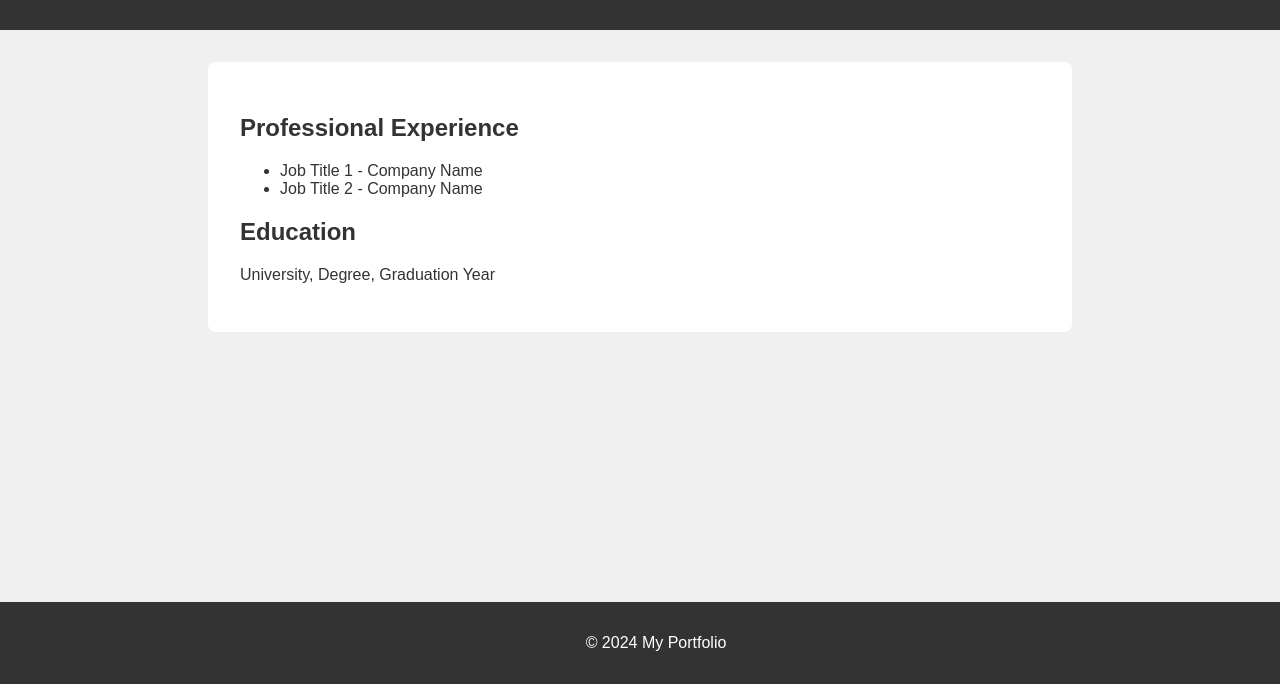
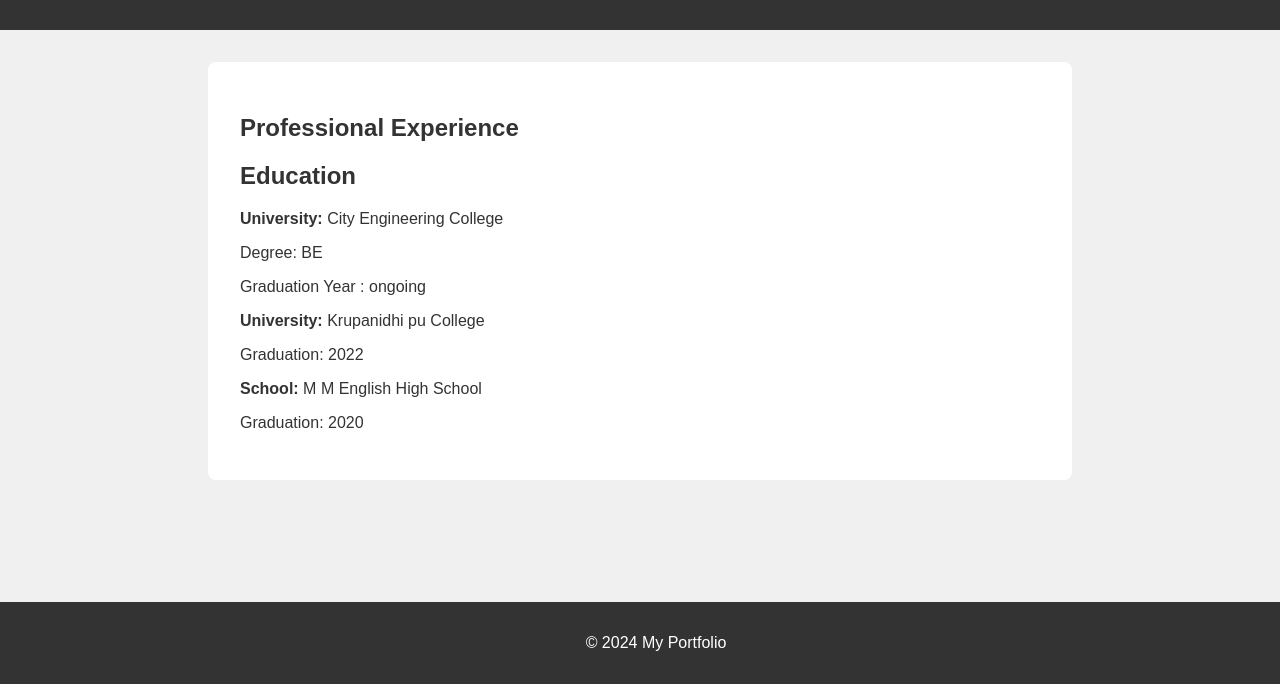
Before and after one commit to Praveenkumarmb0501/Portfolio, a website: page resume.html in a window 1280 px wide. Shown: the part 116-800 px from the top of the page. Drawn offline with Linux system fonts and the light colour scheme.

Commit message:
Update resume.html

```diff
--- a/resume.html
+++ b/resume.html
@@ -20,13 +20,23 @@
     <main>
         <section class="content">
             <h2>Professional Experience</h2>
-            <ul>
+            <!--<ul>
                 <li>Job Title 1 - Company Name</li>
-                <li>Job Title 2 - Company Name</li>
-                <!-- Add more job titles as needed -->
-            </ul>
+                Add more job titles as needed
+            </ul>-->
             <h2>Education</h2>
-            <p>University, Degree, Graduation Year</p>
+            <p><b>University:</b> City Engineering College</p>
+                 <p>Degree: BE</p>
+                <p> Graduation Year : ongoing</p>
+
+
+            <p><b>University:</b> Krupanidhi pu College</p>
+                 <p>Graduation: 2022</p>
+
+
+            <p><b>School:</b> M M English High School</p>
+                <p>Graduation: 2020
+            </p>
         </section>
     </main>
     <footer>
```
